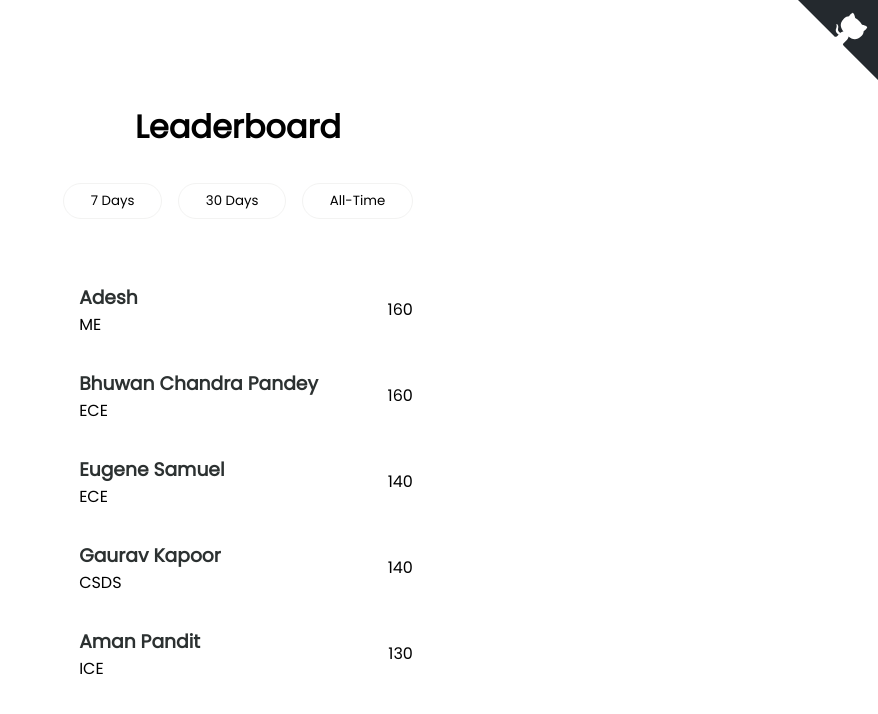
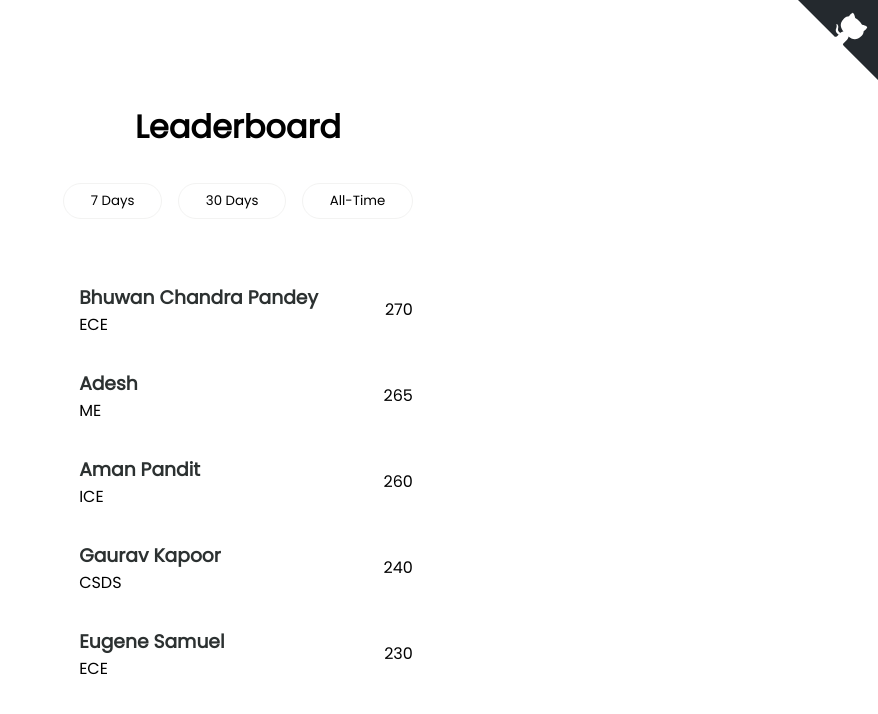
Before and after one commit to behldevansh/IEEE_Algoverse, a React (Create React App) app: page / in a window 1280 px wide. Shown: the top 714 px of the page, without its empty margins (402-1280 px from the left). Built offline with nearby package versions, Linux system fonts and the light colour scheme.

Commit message:
updated database

```diff
--- a/src/components/database.js
+++ b/src/components/database.js
@@ -1,39 +1,40 @@
 export const Leaderboard = [
+  {
+    name: "Bhuwan Chandra Pandey",
+    branch: "ECE",
+    score: 270,
+    img: "https://images.unsplash.com/photo-1494790108377-be9c29b29330?ixlib=rb-1.2.1&ixid=eyJhcHBfaWQiOjEyMDd9&auto=format&fit=facearea&facepad=4&w=256&h=256&q=60",
+    dt: "2024-06-02",
+  },
   {
     name: "Adesh",
     branch: "ME",
-    score: 160,
+    score: 265,
     img: "https://images.unsplash.com/photo-1500648767791-00dcc994a43e?ixlib=rb-1.2.1&ixid=MnwxMjA3fDB8MHxwaG90by1wYWdlfHx8fGVufDB8fHx8&auto=format&fit=facearea&facepad=4&w=256&h=256&q=60",
     dt: "2024-06-02",
   },
   {
-    name: "Bhuwan Chandra Pandey",
-    branch: "ECE",
-    score: 160,
-    img: "https://images.unsplash.com/photo-1494790108377-be9c29b29330?ixlib=rb-1.2.1&ixid=eyJhcHBfaWQiOjEyMDd9&auto=format&fit=facearea&facepad=4&w=256&h=256&q=60",
-    dt: "2024-06-02",
+    name: "Aman Pandit",
+    branch: "ICE",
+    score: 260,
+    img: "https://images.unsplash.com/photo-1507003211169-0a1dd7228f2d?ixlib=rb-1.2.1&ixid=MnwxMjA3fDB8MHxwaG90by1wYWdlfHx8fGVufDB8fHx8&auto=format&fit=facearea&facepad=4&w=256&h=256&q=60",
+    dt: "2022-06-02",
+  },
+  {
+    name: "Gaurav Kapoor",
+    branch: "CSDS",
+    score: 240,
+    img: "https://images.unsplash.com/photo-1570295999919-56ceb5ecca61?ixlib=rb-1.2.1&ixid=MnwxMjA3fDB8MHxwaG90by1wYWdlfHx8fGVufDB8fHx8&auto=format&fit=facearea&facepad=4&w=256&h=256&q=60",
+    dt: "2021-06-02",
   },
   {
     name: "Eugene Samuel",
     branch: "ECE",
-    score: 140,
+    score: 230,
     img: "https://images.unsplash.com/photo-1534528741775-53994a69daeb?ixlib=rb-1.2.1&ixid=MnwxMjA3fDB8MHxwaG90by1wYWdlfHx8fGVufDB8fHx8&auto=format&fit=facearea&facepad=4&w=256&h=256&q=60",
     dt: "2021-06-02",
   },
-  {
-    name: "Gaurav Kapoor",
-    branch: "CSDS",
-    score: 140,
-    img: "https://images.unsplash.com/photo-1570295999919-56ceb5ecca61?ixlib=rb-1.2.1&ixid=MnwxMjA3fDB8MHxwaG90by1wYWdlfHx8fGVufDB8fHx8&auto=format&fit=facearea&facepad=4&w=256&h=256&q=60",
-    dt: "2021-06-02",
-  },
-  {
-    name: "Aman Pandit",
-    branch: "ICE",
-    score: 130,
-    img: "https://images.unsplash.com/photo-1507003211169-0a1dd7228f2d?ixlib=rb-1.2.1&ixid=MnwxMjA3fDB8MHxwaG90by1wYWdlfHx8fGVufDB8fHx8&auto=format&fit=facearea&facepad=4&w=256&h=256&q=60",
-    dt: "2022-06-02",
-  },
+
   // {
   //   name: "Sumukh Bansal",
   //   branch: "MAC",
```
